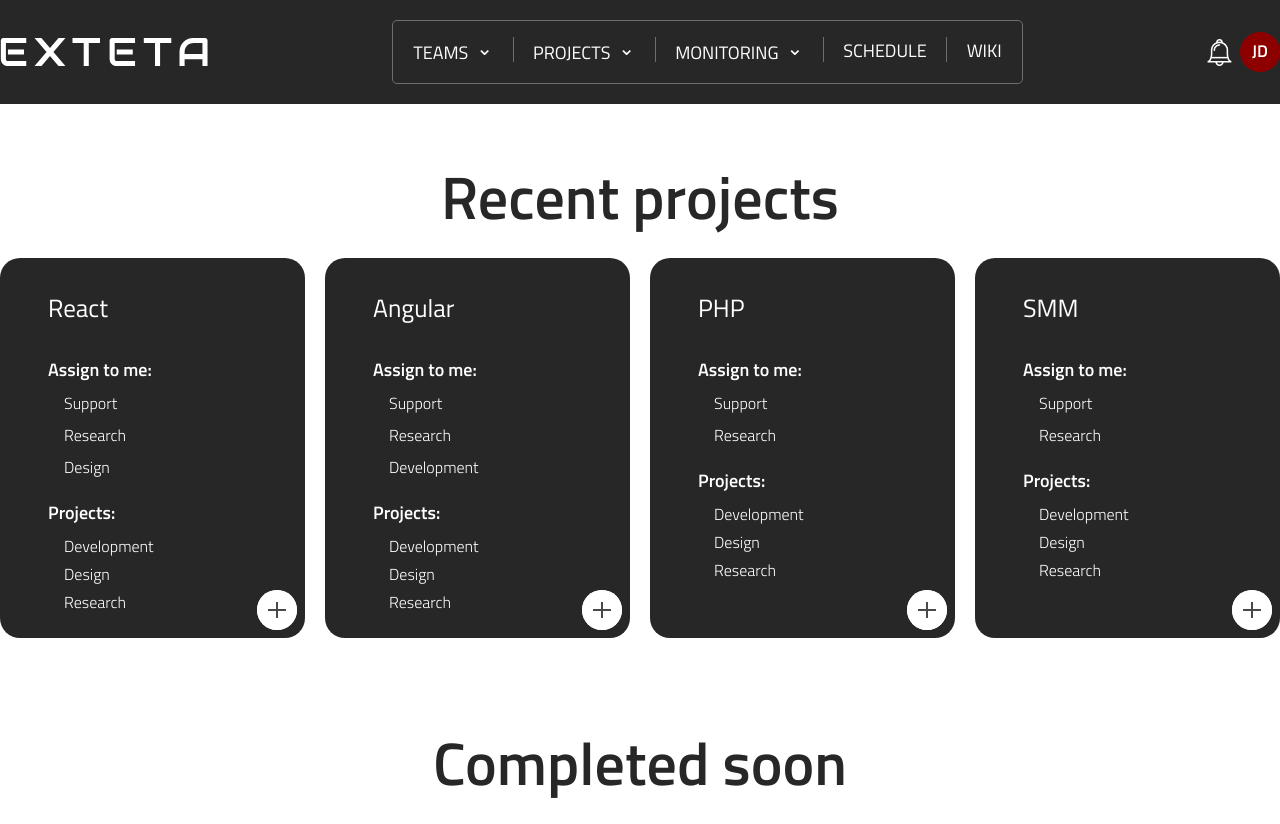
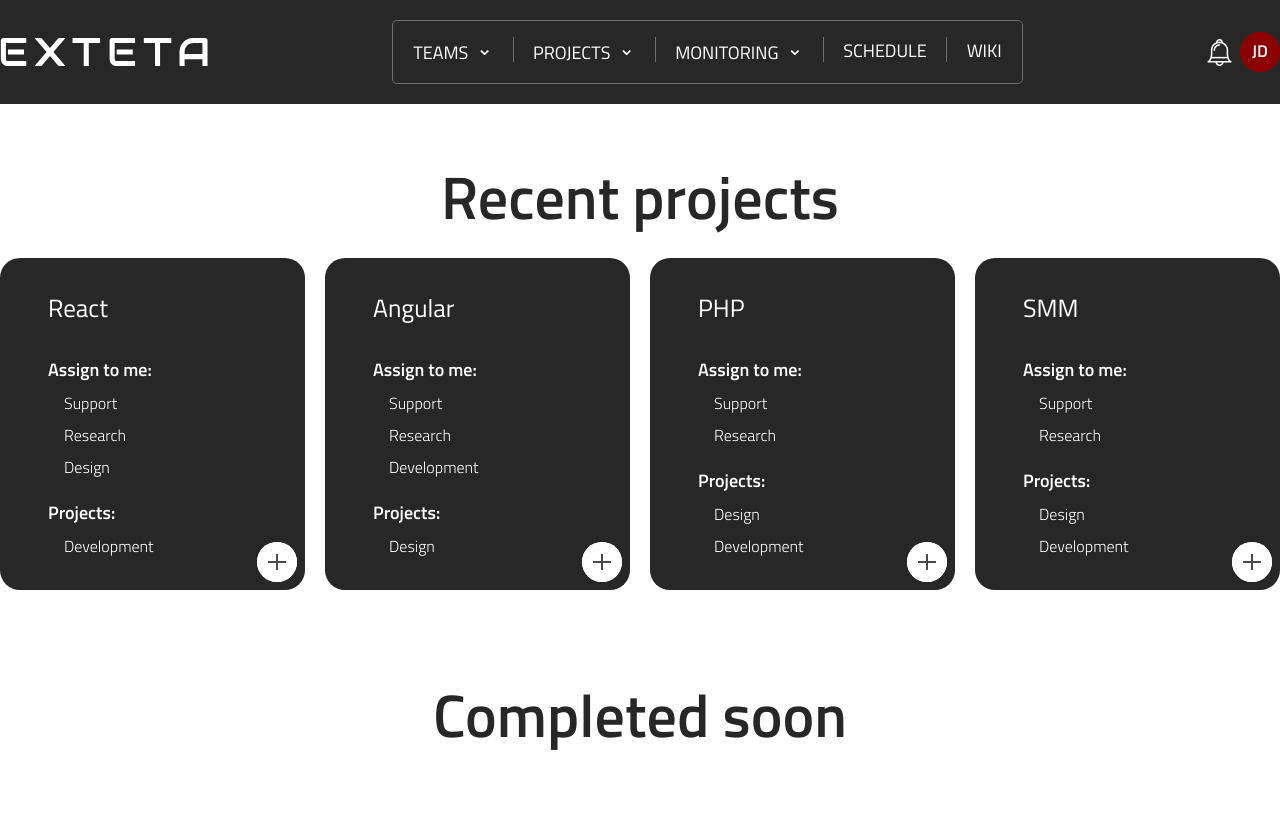
Before and after one commit to MaximGavd/jira-clone, a React (Create React App) app: page / in a window 1280 px wide. After the commit the page ends 800 px from the top, so only its background shows below. Built offline with nearby package versions, Linux system fonts and the light colour scheme.

Commit message:
recent projects filter done

```diff
--- a/package.json
+++ b/package.json
@@ -47,5 +47,9 @@
       "last 1 firefox version",
       "last 1 safari version"
     ]
-  }
+  },
+  "description": "This project was bootstrapped with [Create React App](https://github.com/facebook/create-react-app).",
+  "main": "tailwind.config.js",
+  "author": "",
+  "license": "ISC"
 }
--- a/src/Components/pages/Home/components/recent-projects/project/Project.tsx
+++ b/src/Components/pages/Home/components/recent-projects/project/Project.tsx
@@ -1,6 +1,6 @@
 import React from 'react'
 import Assing from './components/assing/Assing';
-import Projects from './components/Projects';
+import Unassigned from './components/unassigned/Unassigned';
 import AddNew from './components/AddNew';
 import { ProjectType } from './project_db';
 
@@ -8,9 +8,9 @@ const Project: React.FC<{projects: ProjectType}> = ({projects}) => {
   return (
     <div className='bg-dark rounded-lg pt-8 pl-12 pb-6 pr-2 text-left relative'>
         <div className='text-lg mb-7'>{projects.title}</div>
-        <Assing project={projects.title} subtasks={projects.subtasks} />
-        <Projects project="title" />
-        <AddNew project="title" />
+        <Assing project={projects.title.toLowerCase()} subtasks={projects.subtasks} />
+        <Unassigned project={projects.title.toLowerCase()} subtasks={projects.subtasks} />
+        <AddNew project={projects.title.toLowerCase()} />
     </div>
   )
 }
--- /dev/null
+++ b/src/Components/pages/Home/components/recent-projects/project/assets/css/style.module.css
@@ -0,0 +1,3 @@
+.ProjectList::first-letter {
+    text-transform: uppercase;
+}
--- a/src/Components/pages/Home/components/recent-projects/project/components/Projects.tsx
+++ /dev/null
@@ -1,17 +0,0 @@
-import React from 'react'
-import { Link } from 'react-router-dom'
-
-const Projects:React.FC<{project: string}> = ({project}) => {
-  return (
-        <div>
-          <div className='text-base font-semibold mb-2'>Projects:</div>
-          <ul className='ml-4 text-sm font-light'>
-            <li className='mb-1'><Link to={`${project}/support`}>Development</Link></li>
-            <li className='mb-1'><Link to={`${project}/Research`}>Design</Link></li>
-            <li><Link to={`${project}/Research`}>Research</Link></li>
-          </ul>
-        </div>
-  )
-}
-
-export default Projects
--- a/src/Components/pages/Home/components/recent-projects/project/components/assing/Assing.tsx
+++ b/src/Components/pages/Home/components/recent-projects/project/components/assing/Assing.tsx
@@ -1,10 +1,6 @@
 import React from 'react'
 import { ChildProjects, ProjectType } from '../../project_db'
 import ToMe from './components/ToMe'
-
-type Assign = {
-
-}
 
 const Assing:React.FC<{subtasks: ChildProjects[] , project: string}> = ({subtasks , project}) => {
   return (
@@ -12,7 +8,7 @@ const Assing:React.FC<{subtasks: ChildProjects[] , project: string}> = ({subtask
           <div className='text-base font-semibold mb-2'>Assign to me:</div>
           <ul className='ml-4 text-sm font-light'>
             {subtasks.map(subtask => (
-                subtask.assigned.includes(0) && <ToMe key={subtask.id} parent={project} title={subtask.title} />
+                subtask.assigned.includes(0) && <ToMe key={subtask.id} parent={project.toLowerCase()} title={subtask.title.toLowerCase()} />
             ))}
           </ul>
         </div>
--- a/src/Components/pages/Home/components/recent-projects/project/components/assing/components/AllProjects.tsx
+++ /dev/null
@@ -1,9 +0,0 @@
-import React from 'react'
-
-const AllProjects = () => {
-  return (
-    <div>AllProjects</div>
-  )
-}
-
-export default AllProjects
--- a/src/Components/pages/Home/components/recent-projects/project/components/assing/components/ToMe.tsx
+++ b/src/Components/pages/Home/components/recent-projects/project/components/assing/components/ToMe.tsx
@@ -1,9 +1,10 @@
 import React from 'react'
 import { Link } from 'react-router-dom'
+import style from '../../../assets/css/style.module.css'
 
 const ToMe:React.FC<{parent: string , title: string}> = ({parent , title}) => {
   return (
-    <li className='mb-2'><Link to={`${parent.toLocaleLowerCase() + '/' + title.toLocaleLowerCase()}`}>{title}</Link></li>
+    <li className={`${style.ProjectList} mb-2`}><Link to={`${parent + '/' + title}`}>{title}</Link></li>
   )
 }
 
--- /dev/null
+++ b/src/Components/pages/Home/components/recent-projects/project/components/unassigned/Unassigned.tsx
@@ -0,0 +1,19 @@
+import React from 'react'
+import { Link } from 'react-router-dom'
+import { ChildProjects } from '../../project_db'
+import ToOthers from './components/ToOthers'
+
+const Unassigned:React.FC<{subtasks: ChildProjects[] , project: string}> = ({subtasks , project}) => {
+  return (
+        <div>
+          <div className='text-base font-semibold mb-2'>Projects:</div>
+          <ul className='ml-4 text-sm font-light'>
+            {subtasks.map(subtask => (
+                !subtask.assigned.includes(0) && <ToOthers key={subtask.id} parent={project.toLowerCase()} title={subtask.title.toLowerCase()} />
+            ))}
+          </ul>
+        </div>
+  )
+}
+
+export default Unassigned
--- /dev/null
+++ b/src/Components/pages/Home/components/recent-projects/project/components/unassigned/components/ToOthers.tsx
@@ -0,0 +1,10 @@
+import React from 'react';
+import style from '../../../assets/css/style.module.css'
+import { Link } from 'react-router-dom';
+
+const ToOthers:React.FC<{parent: string , title: string}> = ({parent , title}) => {
+    return (
+        <li className={`${style.ProjectList} mb-2`}><Link to={`${parent + '/' + title}`}>{title}</Link></li>
+    )
+}
+export default ToOthers;
```
Also changed, not shown: 1 other file (tests, documents, lock files or other folders).
